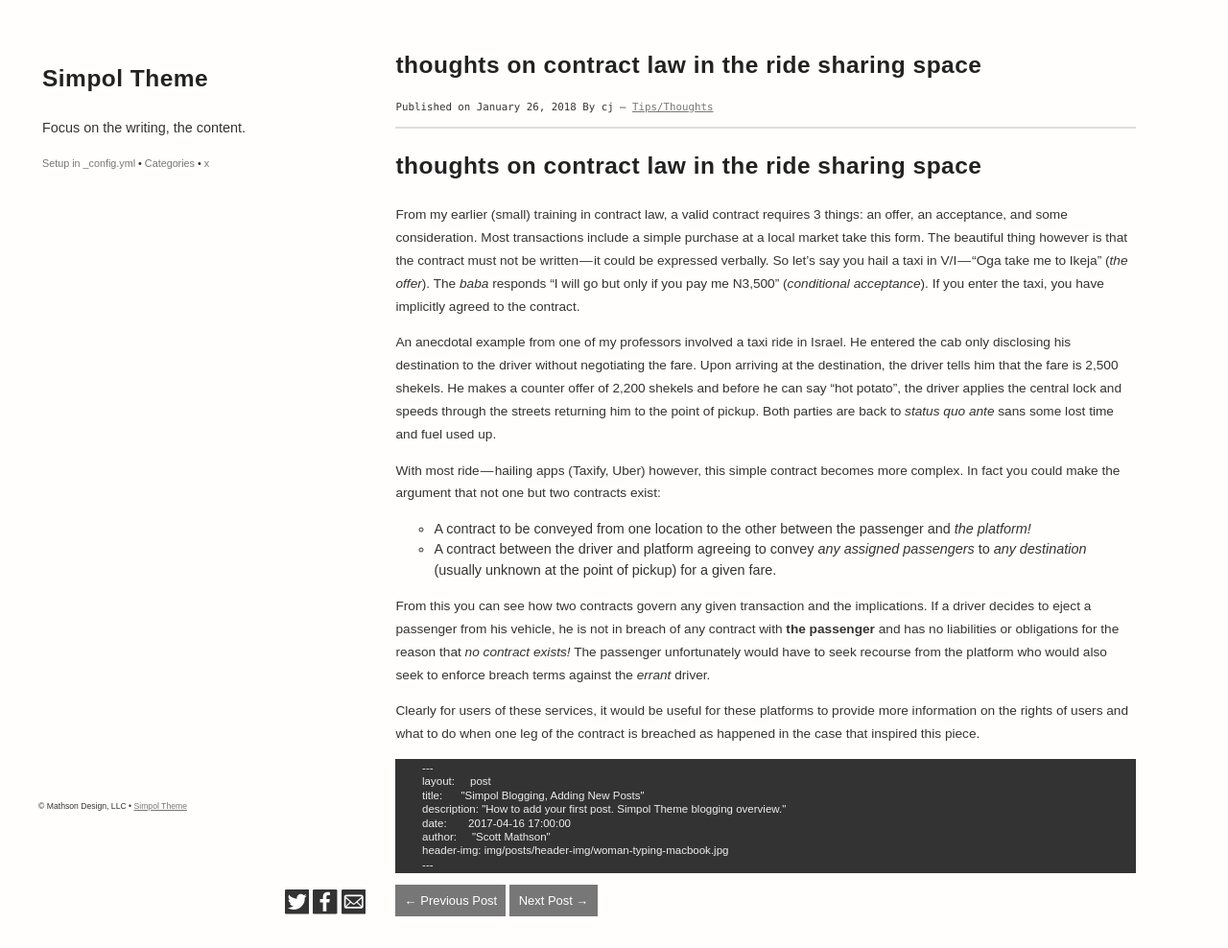
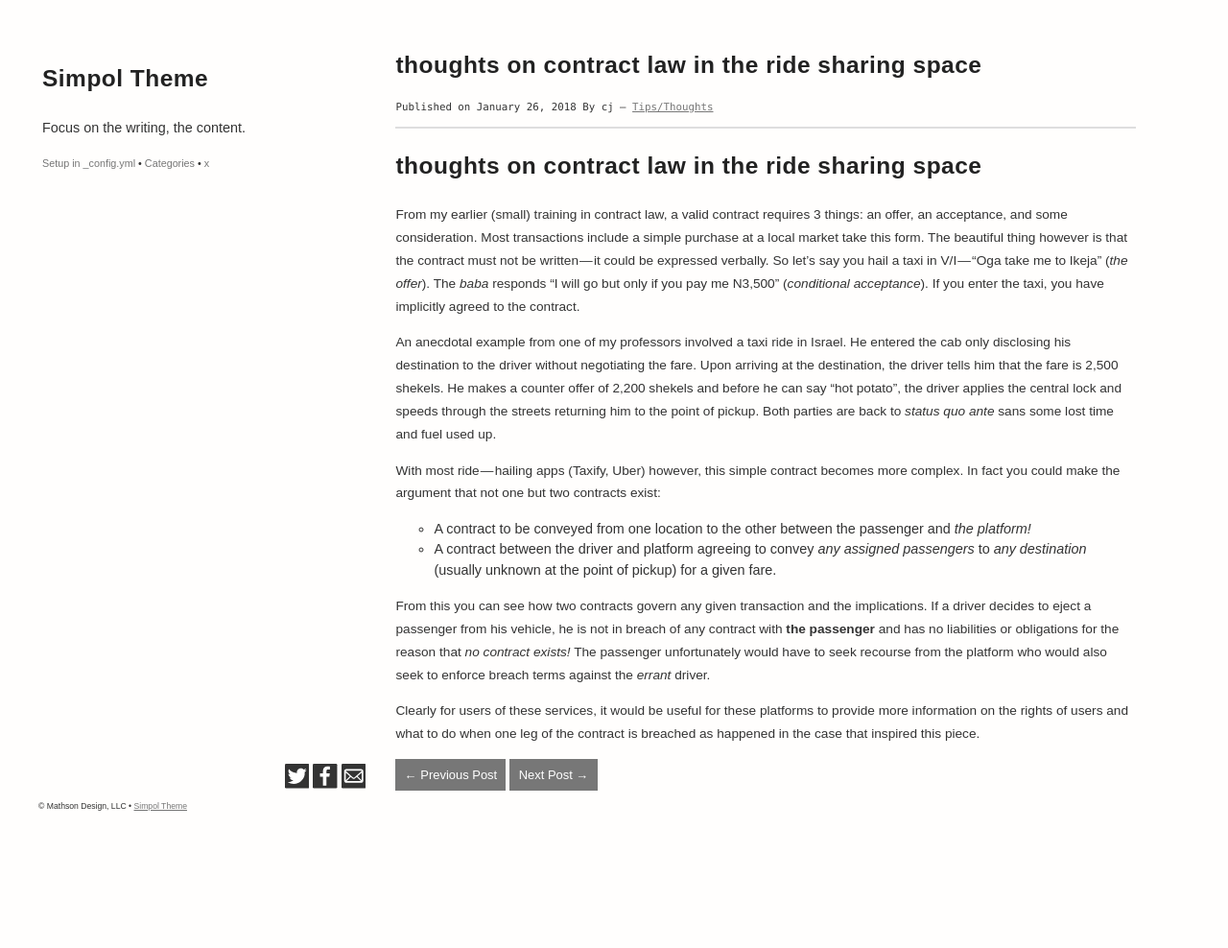
Before and after one commit to conyekwelu/conyekwelu.github.io, a Jekyll site: the page built from _posts/2018-01-26-contract-law-in-ride-sharing.markdown, in a window 1280 px wide. Shown: the whole page at 96% size. Built offline with Jekyll 4.4.1, drawn with Linux system fonts in a browser that asks for light colours; after the commit the page ends 900 px from its top, so only the background shows below that.

Commit message:
update front matter on old post

````diff
--- a/_posts/2018-01-26-contract-law-in-ride-sharing.markdown
+++ b/_posts/2018-01-26-contract-law-in-ride-sharing.markdown
@@ -24,15 +24,3 @@ With most ride — hailing apps (Taxify, Uber) however, this simple contract
 From this you can see how two contracts govern any given transaction and the implications. If a driver decides to eject a passenger from his vehicle, he is not in breach of any contract with **the passenger** and has no liabilities or obligations for the reason that *no contract exists!* The passenger unfortunately would have to seek recourse from the platform who would also seek to enforce breach terms against the *errant* driver.
 
 Clearly for users of these services, it would be useful for these platforms to provide more information on the rights of users and what to do when one leg of the contract is breached as happened in the case that inspired this piece.
-
-
-```
-	---
-	layout:     post
-	title:      "Simpol Blogging, Adding New Posts"
-	description: "How to add your first post. Simpol Theme blogging overview."
-	date:       2017-04-16 17:00:00
-	author:     "Scott Mathson"
-	header-img: img/posts/header-img/woman-typing-macbook.jpg
-	---
-```
````
